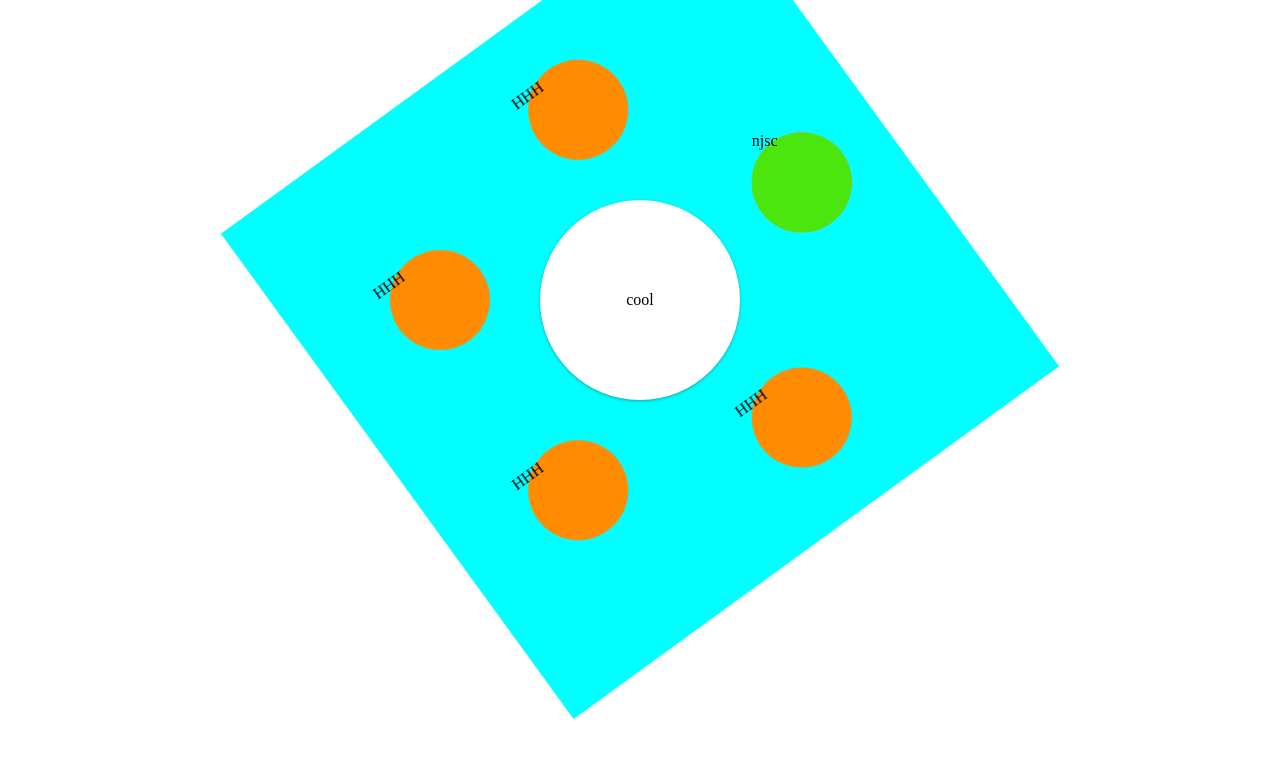
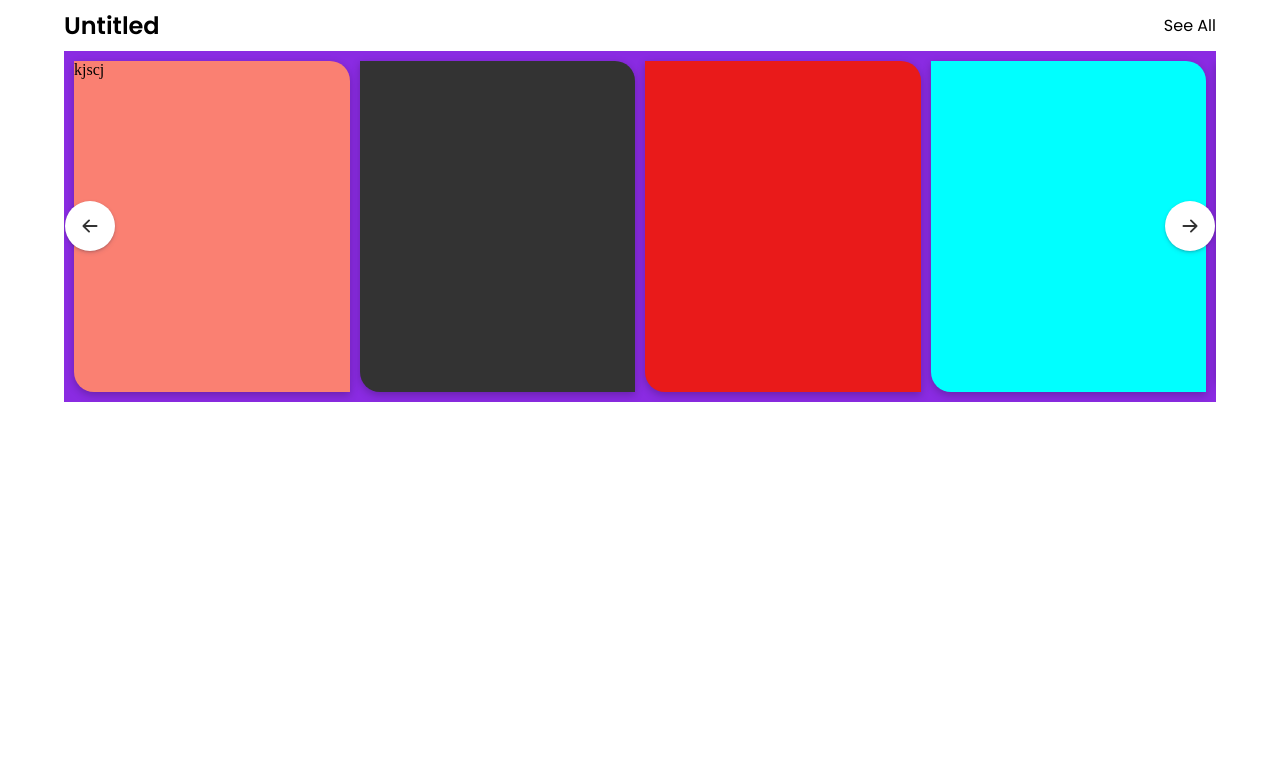
Before and after one commit to AbderrazakO/50components, a React (Create React App) app: page / in a window 1280 px wide. Shown: the top 758 px of the page. Built offline with nearby package versions, Linux system fonts and the light colour scheme; a web font is replaced by a local one.

Commit message:
Slider Fixed

```diff
--- a/src/App.js
+++ b/src/App.js
@@ -5,11 +5,12 @@ import PopMenu from './Components/PopUpMenu/index'
 import DropMenu from './Components/DropDownMenu/index'
 import UserIcon from './Components/UserIcon/index'
 import Table from './Components/RoundedTable/Table'
+import Drag from './Components/DragSlider/Index'
 
 const App = () => {
   return (
     <div>
-      <Table />
+      <Drag />
     </div>
   )
 }
--- a/src/Components/SliderBar/icons.js
+++ b/src/Components/DragSlider/Icons.js
@@ -18,6 +18,7 @@ export const LeftArrowIcon = () => {
   )
 }
 
+//
 export const RightArrowIcon = () => {
   return (
     <svg
--- a/src/Components/SliderBar/index.js
+++ b/src/Components/DragSlider/Index.js
@@ -1,7 +1,7 @@
-import { useState, useRef, useEffect, useMemo } from 'react'
-import { LeftArrowIcon, RightArrowIcon } from './icons'
+import { useState, useRef, useEffect } from 'react'
+import { LeftArrowIcon, RightArrowIcon } from './Icons'
 
-const Index = () => {
+const Index = ({ cards, heightPerc = 120 }) => {
   const [isDown, setIsDown] = useState(false) // Mouse Down Status
   const sliderWrapper = useRef(null) // Get Wrapper Div
   const startX = useRef(0) // Get Mouse Down Position
@@ -18,9 +18,10 @@ const Index = () => {
     const newCardWidth = (containerWidth - (cardShowed + 1) * 10) / cardShowed
     for (let i = 0; i < slider.childNodes.length; i++) {
       slider.childNodes[i].style.width = `${newCardWidth}px`
-      slider.childNodes[i].style.height = `${newCardWidth}px`
+      slider.childNodes[i].style.height = `${
+        (heightPerc / 100) * newCardWidth
+      }px`
     }
-    // console.log(cardShowed, containerWidth, cardWidth, slider.childNodes.length)
   })
 
   // Button Swip
@@ -29,69 +30,56 @@ const Index = () => {
     const sliderWidth = sliderWrapper.current.offsetWidth
     const containerWidth = slider.parentNode.offsetWidth // Get Container Width
     const cardWidth = slider.childNodes[0].offsetWidth // Get Card Width
+    const sliderLeft = slider.offsetLeft // Get Slider Wrapper Left Position
 
-    // console.log(sliderWrapper.current.offsetLeft, wrapperWidth)
-    // slider.style.left = `${endX.current - startX.current}px` // Move Slider
-    const sliderLeft = slider.offsetLeft // Get Slider Wrapper Left Position
+    //
     if (
       direction === 'right' &&
       Math.abs(sliderLeft) < sliderWidth - containerWidth
-      // && sliderLeft - cardWidth - 10 < sliderWidth - containerWidth
     ) {
-      slider.style.left = `${sliderLeft - cardWidth - 10}px` // Move Slider
-    } else if (
-      direction === 'left' &&
-      Math.abs(sliderLeft) > 0
-      // && sliderLeft + cardWidth + 10 > 0
-    ) {
-      slider.style.left = `${sliderLeft + cardWidth + 10}px` // Move Slider
-    } else {
+      const moveUnit =
+        sliderLeft % (cardWidth + 10)
+          ? cardWidth + 10 - Math.abs(sliderLeft % (cardWidth + 10))
+          : cardWidth + 10
+      console.log(cardWidth + 10 - moveUnit)
+
+      slider.style.left = `${sliderLeft - moveUnit}px` // Move Slider
+    }
+
+    //
+    else if (direction === 'left' && Math.abs(sliderLeft) > 0) {
+      const moveUnit =
+        sliderLeft % (cardWidth + 10)
+          ? Math.abs(sliderLeft % (cardWidth + 10))
+          : cardWidth + 10
+      if (Math.abs(sliderLeft) < cardWidth + 10)
+        return (slider.style.left = `0px`)
+      slider.style.left = `${sliderLeft + moveUnit}px` // Move Slider
+    }
+
+    //
+    else {
       return
     }
-    // const max = (obj.length - Math.floor(ariaWidth / cardWidth)) * cardWidth
-    // // const min =
-    // console.log(boxWidth)
-    // if (direction === 'right' && Math.abs(ariaLeft) < max) {
-    //   // && Math.abs(ariaLeft) < (obj.length - 4) * 260
-    //   setAriaLeft(ariaLeft - cardWidth)
-    //   // return console.log('left', ariaLeft)
-    // } else if (direction === 'left' && Math.abs(ariaLeft) > 0) {
-    //   // && Math.abs(ariaLeft) > 0
-    //   setAriaLeft(ariaLeft + cardWidth)
-    //   // return console.log('right')
-    // }
   }
 
   // Set Mouse Events
   const mousedown = (event) => {
-    // Get Mouse Initial Position
-    startX.current = event.pageX - sliderWrapper.current.offsetLeft
+    startX.current = event.pageX - sliderWrapper.current.offsetLeft // Get Mouse Initial Position
     setIsDown(true)
   }
 
   const mouseleave = (event) => {
-    // Do None
-    setIsDown(false)
+    setIsDown(false) // Do None
   }
 
   const mouseup = (event) => {
     setIsDown(false)
-    const slider = sliderWrapper.current
-    const sliderWidth = sliderWrapper.current.offsetWidth
-    const slideLeft = slider.offsetLeft
-    const containerWidth = slider.parentNode.offsetWidth // Get Container Width
-    const cardWidth = slider.childNodes[0].offsetWidth // Get Card Width
-
-    const newPosition = Math.floor(slideLeft / cardWidth) * (cardWidth + 10)
-    if (Math.abs(newPosition) > sliderWidth - containerWidth) return
-    slider.style.left = `${newPosition}px`
-    // console.log(newPosition)
   }
 
   const mousemove = (event) => {
     event.preventDefault()
     const slider = sliderWrapper.current
-    //
     const containerWidth = slider.parentNode.offsetWidth // Get Container Width
     const sliderWidth = slider.offsetWidth // Get Slider Wrapper Width
     // const sliderLeft = slider.offsetLeft // Get Slider Wrapper Left Position
@@ -128,7 +116,6 @@ const Index = () => {
     }
   })
 
-  // Return Our Slide
   return (
     <div className='slider'>
       <div className='sliderHeader'>
@@ -160,6 +147,10 @@ const Index = () => {
           <div className='card'></div>
           <div className='card'></div>
           <div className='card'></div>
+          <div className='card'></div>
+          <div className='card'></div>
+          <div className='card'></div>
+          <div className='card'></div>
         </div>
         <button
           className='sliderRightBtn'
--- a/src/Components/SliderBar/_index.scss
+++ b/src/Components/DragSlider/_index.scss
@@ -1,14 +1,12 @@
 .slider {
   width: 90vw;
   height: auto;
-  background-color: antiquewhite;
-  // height: 320px;
   display: flex;
   flex-direction: column;
   align-items: center;
   justify-content: space-between;
-  margin: 5rem 0;
-  // background-color: brown;
+
+  //
   .sliderHeader {
     width: 100%;
     padding: 0.5rem 0;
@@ -28,78 +26,57 @@
       cursor: pointer;
     }
   }
+
+  //
   .sliderContainer {
-    background-color: aquamarine;
     position: relative;
     width: 100%;
+    height: auto;
     min-height: 260px;
-    height: auto;
-    // background-color: darkgoldenrod;
-    // padding: 0.5rem;
     display: flex;
     flex-direction: row;
     overflow: hidden;
+
+    //
     .sliderWrapper {
       background-color: blueviolet;
       height: auto;
       position: relative;
-      // padding: 0.5rem 0;
       left: 0;
       display: flex;
       flex-direction: row;
       align-items: center;
       justify-content: flex-start;
-      // background-color: brown;
       gap: 10px;
       transition: 0 ease-in;
       .card {
         min-width: 260px;
-        max-height: 300px;
+        // max-height: 300px;
         margin: 10px 0;
         width: calc((90vw - 60px) / 4);
-        // height: calc((90vw - 60px) / 4);
         height: 100%;
         border-radius: 0 20px 0 20px;
         box-shadow: rgba(0, 0, 0, 0.24) 0px 3px 8px;
-        background-image: url('https://images.unsplash.com/photo-1615485925873-7ecbbe90a866?ixlib=rb-1.2.1&ixid=MnwxMjA3fDB8MHxwaG90by1wYWdlfHx8fGVufDB8fHx8&auto=format&fit=crop&w=580&q=80');
         background-color: aqua;
         background-size: cover;
         background-repeat: no-repeat;
         background-position: center;
         overflow: hidden;
-        .cardInfo {
-          display: none;
+        &:nth-child(2) {
+          background-color: #333;
         }
-        &:hover {
-          .cardInfo {
-            width: 100%;
-            height: 100%;
-            display: flex;
-            flex-direction: column;
-            align-items: center;
-            justify-content: end;
-            background-image: linear-gradient(
-              to top,
-              #020203,
-              #181818,
-              #5050529c,
-              #aaaaaa57,
-              #eaeaea00
-            );
-            opacity: 0.9;
-            color: #fff;
-            font-size: 2rem;
-          }
+        &:nth-child(3) {
+          background-color: rgb(233, 26, 26);
         }
         &:first-child {
+          background-color: salmon;
           margin-left: 10px;
         }
         &:last-child {
+          background-color: mediumorchid;
           margin-right: 10px;
         }
       }
-
-      // background-color: burlywood;
     }
 
     .sliderLeftBtn,
@@ -126,7 +103,7 @@
         fill: #333;
       }
       &:hover {
-        opacity: 80%;
+        opacity: 0.9;
       }
       &:active {
         box-shadow: none;
@@ -145,4 +122,6 @@
       margin-right: 1px;
     }
   }
+
+  //
 }
--- a/src/Components/RoundedTable/_index.scss
+++ b/src/Components/RoundedTable/_index.scss
@@ -19,8 +19,8 @@
   }
 }
 .tableContainer {
-  width: 600px;
-  height: 600px;
+  width: 100%;
+  height: auto;
   display: grid;
   place-items: center;
   background-color: aqua;
@@ -40,9 +40,8 @@
   }
   .orbit {
     position: absolute;
-    // background-color: aqua;
-    width: 600px;
-    height: 600px;
+    width: 100%;
+    height: 100%;
     display: flex;
     align-items: center;
     justify-content: center;
--- a/src/Style/index.css
+++ b/src/Style/index.css
@@ -371,206 +371,6 @@ header #showNav:checked ~ .handleNavigator {
   }
 }
 
-.slider {
-  width: 90vw;
-  height: auto;
-  background-color: antiquewhite;
-  display: -webkit-box;
-  display: -ms-flexbox;
-  display: flex;
-  -webkit-box-orient: vertical;
-  -webkit-box-direction: normal;
-      -ms-flex-direction: column;
-          flex-direction: column;
-  -webkit-box-align: center;
-      -ms-flex-align: center;
-          align-items: center;
-  -webkit-box-pack: justify;
-      -ms-flex-pack: justify;
-          justify-content: space-between;
-  margin: 5rem 0;
-}
-
-.slider .sliderHeader {
-  width: 100%;
-  padding: 0.5rem 0;
-  display: -webkit-box;
-  display: -ms-flexbox;
-  display: flex;
-  -webkit-box-orient: horizontal;
-  -webkit-box-direction: normal;
-      -ms-flex-direction: row;
-          flex-direction: row;
-  -webkit-box-align: center;
-      -ms-flex-align: center;
-          align-items: center;
-  -webkit-box-pack: justify;
-      -ms-flex-pack: justify;
-          justify-content: space-between;
-}
-
-.slider .sliderHeader .sliderTitle {
-  font-family: var(--font-poppins);
-  font-weight: 600;
-  font-size: 1.5rem;
-}
-
-.slider .sliderHeader .sliderMore {
-  font-family: var(--font-poppins);
-  font-weight: 400;
-  font-size: 1rem;
-  cursor: pointer;
-}
-
-.slider .sliderContainer {
-  background-color: aquamarine;
-  position: relative;
-  width: 100%;
-  min-height: 260px;
-  height: auto;
-  display: -webkit-box;
-  display: -ms-flexbox;
-  display: flex;
-  -webkit-box-orient: horizontal;
-  -webkit-box-direction: normal;
-      -ms-flex-direction: row;
-          flex-direction: row;
-  overflow: hidden;
-}
-
-.slider .sliderContainer .sliderWrapper {
-  background-color: blueviolet;
-  height: auto;
-  position: relative;
-  left: 0;
-  display: -webkit-box;
-  display: -ms-flexbox;
-  display: flex;
-  -webkit-box-orient: horizontal;
-  -webkit-box-direction: normal;
-      -ms-flex-direction: row;
-          flex-direction: row;
-  -webkit-box-align: center;
-      -ms-flex-align: center;
-          align-items: center;
-  -webkit-box-pack: start;
-      -ms-flex-pack: start;
-          justify-content: flex-start;
-  gap: 10px;
-  -webkit-transition: 0 ease-in;
-  transition: 0 ease-in;
-}
-
-.slider .sliderContainer .sliderWrapper .card {
-  min-width: 260px;
-  max-height: 300px;
-  margin: 10px 0;
-  width: calc((90vw - 60px) / 4);
-  height: 100%;
-  border-radius: 0 20px 0 20px;
-  -webkit-box-shadow: rgba(0, 0, 0, 0.24) 0px 3px 8px;
-          box-shadow: rgba(0, 0, 0, 0.24) 0px 3px 8px;
-  background-image: url("https://images.unsplash.com/photo-1615485925873-7ecbbe90a866?ixlib=rb-1.2.1&ixid=MnwxMjA3fDB8MHxwaG90by1wYWdlfHx8fGVufDB8fHx8&auto=format&fit=crop&w=580&q=80");
-  background-color: aqua;
-  background-size: cover;
-  background-repeat: no-repeat;
-  background-position: center;
-  overflow: hidden;
-}
-
-.slider .sliderContainer .sliderWrapper .card .cardInfo {
-  display: none;
-}
-
-.slider .sliderContainer .sliderWrapper .card:hover .cardInfo {
-  width: 100%;
-  height: 100%;
-  display: -webkit-box;
-  display: -ms-flexbox;
-  display: flex;
-  -webkit-box-orient: vertical;
-  -webkit-box-direction: normal;
-      -ms-flex-direction: column;
-          flex-direction: column;
-  -webkit-box-align: center;
-      -ms-flex-align: center;
-          align-items: center;
-  -webkit-box-pack: end;
-      -ms-flex-pack: end;
-          justify-content: end;
-  background-image: -webkit-gradient(linear, left bottom, left top, from(#020203), color-stop(#181818), color-stop(#5050529c), color-stop(#aaaaaa57), to(#eaeaea00));
-  background-image: linear-gradient(to top, #020203, #181818, #5050529c, #aaaaaa57, #eaeaea00);
-  opacity: 0.9;
-  color: #fff;
-  font-size: 2rem;
-}
-
-.slider .sliderContainer .sliderWrapper .card:first-child {
-  margin-left: 10px;
-}
-
-.slider .sliderContainer .sliderWrapper .card:last-child {
-  margin-right: 10px;
-}
-
-.slider .sliderContainer .sliderLeftBtn,
-.slider .sliderContainer .sliderRightBtn {
-  position: absolute;
-  right: 0;
-  top: 50%;
-  -webkit-transform: translateY(-50%);
-          transform: translateY(-50%);
-  min-width: 50px;
-  min-height: 50px;
-  width: 50px;
-  height: 50px;
-  z-index: 99;
-  display: -webkit-box;
-  display: -ms-flexbox;
-  display: flex;
-  -webkit-box-align: center;
-      -ms-flex-align: center;
-          align-items: center;
-  -webkit-box-pack: center;
-      -ms-flex-pack: center;
-          justify-content: center;
-  border-radius: 50%;
-  background-color: #fff;
-  -webkit-box-shadow: var(--shadow-primary);
-          box-shadow: var(--shadow-primary);
-  cursor: pointer;
-}
-
-.slider .sliderContainer .sliderLeftBtn svg,
-.slider .sliderContainer .sliderRightBtn svg {
-  width: 30px;
-  height: 30px;
-  fill: #333;
-}
-
-.slider .sliderContainer .sliderLeftBtn:hover,
-.slider .sliderContainer .sliderRightBtn:hover {
-  opacity: 80%;
-}
-
-.slider .sliderContainer .sliderLeftBtn:active,
-.slider .sliderContainer .sliderRightBtn:active {
-  -webkit-box-shadow: none;
-          box-shadow: none;
-}
-
-.slider .sliderContainer .sliderLeftBtn {
-  position: absolute;
-  left: 0;
-  margin-left: 1px;
-}
-
-.slider .sliderContainer .sliderRightBtn {
-  position: absolute;
-  right: 0;
-  margin-right: 1px;
-}
-
 .avatarContainer {
   margin-top: 200px;
   width: 200px;
@@ -844,8 +644,8 @@ header #showNav:checked ~ .handleNavigator {
 }
 
 .tableContainer {
-  width: 600px;
-  height: 600px;
+  width: 100%;
+  height: auto;
   display: -ms-grid;
   display: grid;
   place-items: center;
@@ -877,8 +677,8 @@ header #showNav:checked ~ .handleNavigator {
 
 .tableContainer .orbit {
   position: absolute;
-  width: 600px;
-  height: 600px;
+  width: 100%;
+  height: 100%;
   display: -webkit-box;
   display: -ms-flexbox;
   display: flex;
@@ -906,4 +706,182 @@ header #showNav:checked ~ .handleNavigator {
   -webkit-animation: rot1 9s linear infinite;
           animation: rot1 9s linear infinite;
 }
+
+.slider {
+  width: 90vw;
+  height: auto;
+  display: -webkit-box;
+  display: -ms-flexbox;
+  display: flex;
+  -webkit-box-orient: vertical;
+  -webkit-box-direction: normal;
+      -ms-flex-direction: column;
+          flex-direction: column;
+  -webkit-box-align: center;
+      -ms-flex-align: center;
+          align-items: center;
+  -webkit-box-pack: justify;
+      -ms-flex-pack: justify;
+          justify-content: space-between;
+}
+
+.slider .sliderHeader {
+  width: 100%;
+  padding: 0.5rem 0;
+  display: -webkit-box;
+  display: -ms-flexbox;
+  display: flex;
+  -webkit-box-orient: horizontal;
+  -webkit-box-direction: normal;
+      -ms-flex-direction: row;
+          flex-direction: row;
+  -webkit-box-align: center;
+      -ms-flex-align: center;
+          align-items: center;
+  -webkit-box-pack: justify;
+      -ms-flex-pack: justify;
+          justify-content: space-between;
+}
+
+.slider .sliderHeader .sliderTitle {
+  font-family: var(--font-poppins);
+  font-weight: 600;
+  font-size: 1.5rem;
+}
+
+.slider .sliderHeader .sliderMore {
+  font-family: var(--font-poppins);
+  font-weight: 400;
+  font-size: 1rem;
+  cursor: pointer;
+}
+
+.slider .sliderContainer {
+  position: relative;
+  width: 100%;
+  height: auto;
+  min-height: 260px;
+  display: -webkit-box;
+  display: -ms-flexbox;
+  display: flex;
+  -webkit-box-orient: horizontal;
+  -webkit-box-direction: normal;
+      -ms-flex-direction: row;
+          flex-direction: row;
+  overflow: hidden;
+}
+
+.slider .sliderContainer .sliderWrapper {
+  background-color: blueviolet;
+  height: auto;
+  position: relative;
+  left: 0;
+  display: -webkit-box;
+  display: -ms-flexbox;
+  display: flex;
+  -webkit-box-orient: horizontal;
+  -webkit-box-direction: normal;
+      -ms-flex-direction: row;
+          flex-direction: row;
+  -webkit-box-align: center;
+      -ms-flex-align: center;
+          align-items: center;
+  -webkit-box-pack: start;
+      -ms-flex-pack: start;
+          justify-content: flex-start;
+  gap: 10px;
+  -webkit-transition: 0 ease-in;
+  transition: 0 ease-in;
+}
+
+.slider .sliderContainer .sliderWrapper .card {
+  min-width: 260px;
+  margin: 10px 0;
+  width: calc((90vw - 60px) / 4);
+  height: 100%;
+  border-radius: 0 20px 0 20px;
+  -webkit-box-shadow: rgba(0, 0, 0, 0.24) 0px 3px 8px;
+          box-shadow: rgba(0, 0, 0, 0.24) 0px 3px 8px;
+  background-color: aqua;
+  background-size: cover;
+  background-repeat: no-repeat;
+  background-position: center;
+  overflow: hidden;
+}
+
+.slider .sliderContainer .sliderWrapper .card:nth-child(2) {
+  background-color: #333;
+}
+
+.slider .sliderContainer .sliderWrapper .card:nth-child(3) {
+  background-color: #e91a1a;
+}
+
+.slider .sliderContainer .sliderWrapper .card:first-child {
+  background-color: salmon;
+  margin-left: 10px;
+}
+
+.slider .sliderContainer .sliderWrapper .card:last-child {
+  background-color: mediumorchid;
+  margin-right: 10px;
+}
+
+.slider .sliderContainer .sliderLeftBtn,
+.slider .sliderContainer .sliderRightBtn {
+  position: absolute;
+  right: 0;
+  top: 50%;
+  -webkit-transform: translateY(-50%);
+          transform: translateY(-50%);
+  min-width: 50px;
+  min-height: 50px;
+  width: 50px;
+  height: 50px;
+  z-index: 99;
+  display: -webkit-box;
+  display: -ms-flexbox;
+  display: flex;
+  -webkit-box-align: center;
+      -ms-flex-align: center;
+          align-items: center;
+  -webkit-box-pack: center;
+      -ms-flex-pack: center;
+          justify-content: center;
+  border-radius: 50%;
+  background-color: #fff;
+  -webkit-box-shadow: var(--shadow-primary);
+          box-shadow: var(--shadow-primary);
+  cursor: pointer;
+}
+
+.slider .sliderContainer .sliderLeftBtn svg,
+.slider .sliderContainer .sliderRightBtn svg {
+  width: 30px;
+  height: 30px;
+  fill: #333;
+}
+
+.slider .sliderContainer .sliderLeftBtn:hover,
+.slider .sliderContainer .sliderRightBtn:hover {
+  opacity: 0.9;
+}
+
+.slider .sliderContainer .sliderLeftBtn:active,
+.slider .sliderContainer .sliderRightBtn:active {
+  -webkit-box-shadow: none;
+          box-shadow: none;
+}
+
+.slider .sliderContainer .sliderLeftBtn {
+  position: absolute;
+  left: 0;
+  margin-left: 1px;
+}
+
+.slider .sliderContainer .sliderRightBtn {
+  position: absolute;
+  right: 0;
+  margin-right: 1px;
+}
 /*# sourceMappingURL=index.css.map */
--- a/src/Style/index.scss
+++ b/src/Style/index.scss
@@ -3,6 +3,7 @@
 @import '../Components/DropDownMenu/index';
 @import '../Components/PopUpMenu/index';
 @import '../Components/ResponsiveHeader/index';
-@import '../Components/SliderBar/index';
+// @import '../Components/SliderBar/index';
 @import '../Components/UserIcon/index';
 @import '../Components/RoundedTable/index';
+@import '../Components/DragSlider/index';
```
Also changed, not shown: src/Components/RoundedTable/Table.js (+29 -7 lines), 1 other file (tests, documents, lock files or other folders).
